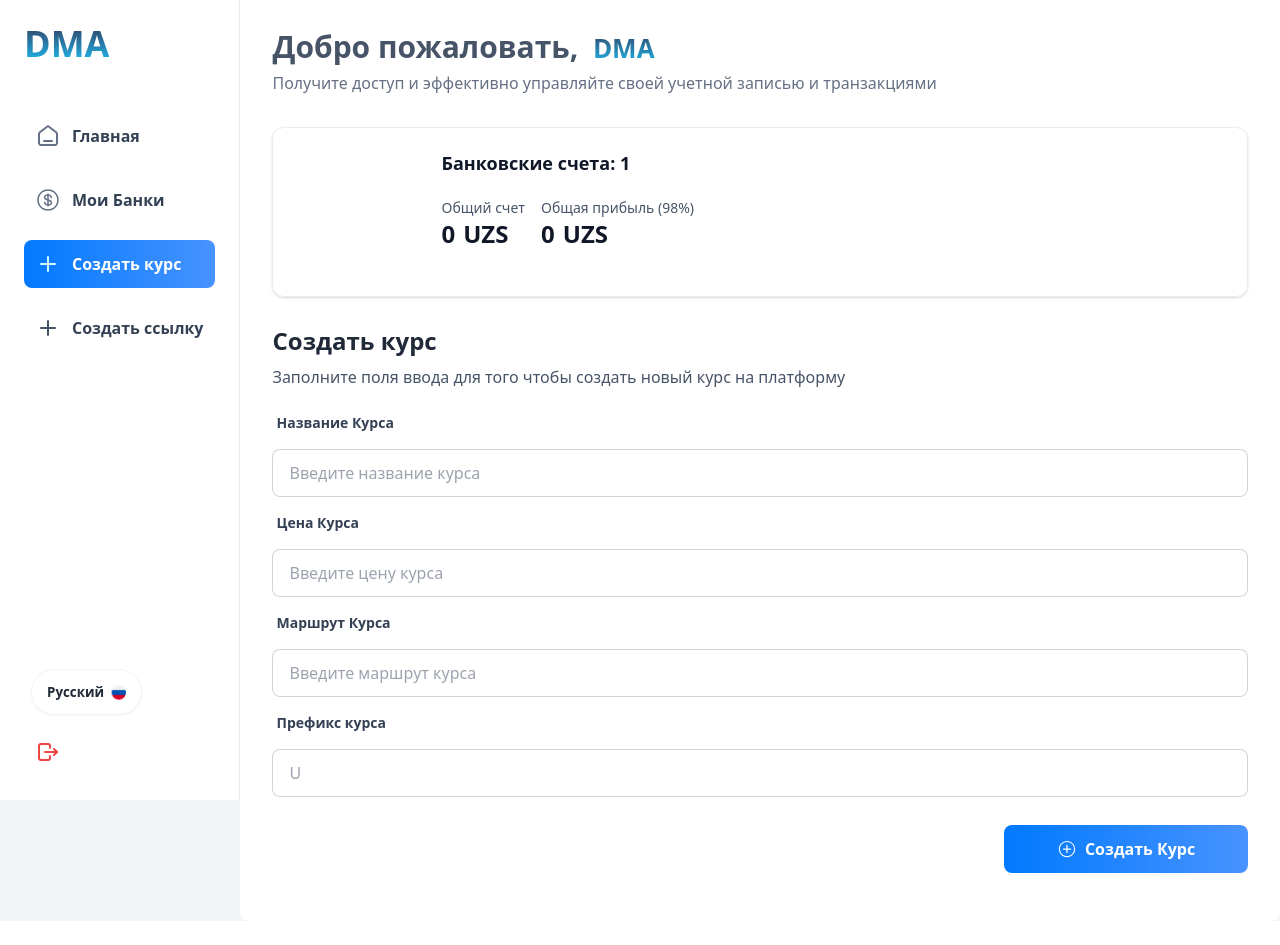
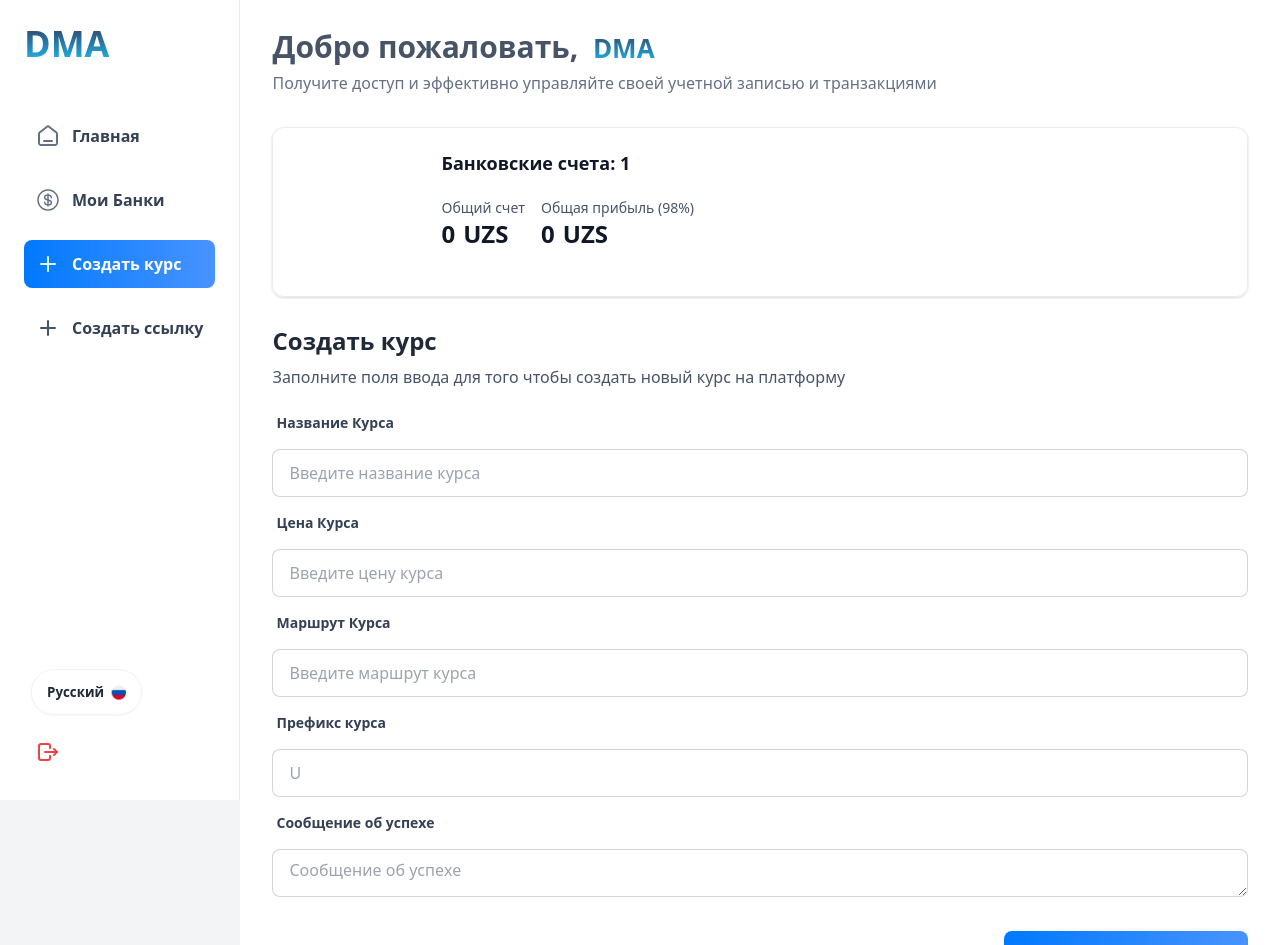
Before and after one commit to New-Payment-Project/admin-front, a React (Create React App) app: page /create-course in a window 1280 px wide. Shown: the top 945 px of the page. Before the commit the page ends 921 px from the top, so only its background shows below. Built offline with nearby package versions, Linux system fonts and the light colour scheme; sample sign-in values are in the browser's storage.

Commit message:
Added successMessage

```diff
--- a/src/components/CreateIndividualLink.jsx
+++ b/src/components/CreateIndividualLink.jsx
@@ -106,7 +106,7 @@ const CreateIndividualLink = () => {
                 <option value="" disabled>
                   {t('choose-course')}
                 </option>
-                {courses.map((course) => (
+                {courses?.map((course) => (
                   <option key={course._id} value={course._id}>
                     {course.title}
                   </option>
--- a/src/components/Filter/Filter.jsx
+++ b/src/components/Filter/Filter.jsx
@@ -97,7 +97,7 @@ const Filter = ({ courses = [], t }) => {
         >
           <option value="">{t("all-courses")}</option>
           {courses.length > 0 ? (
-            courses.map((course) => (
+            courses?.map((course) => (
               <option key={course._id} value={course.title}>
                 {course.title}
               </option>
--- a/src/locales/ru.json
+++ b/src/locales/ru.json
@@ -117,5 +117,7 @@
   "course-updated-success": "Курс успешно обновлен",
   "course-update-failed": "Не удалось обновить курс",
   "course-deleted-success": "Курс успешно удален",
-  "course-delete-failed": "Не удалось удалить курс"
+  "course-delete-failed": "Не удалось удалить курс",
+  "success-message": "Сообщение об успехе",
+  "success-message-placeholder": "Сообщение об успехе"
     }
--- a/src/locales/uz.json
+++ b/src/locales/uz.json
@@ -110,5 +110,7 @@
   "course-updated-success": "Kurs muvaffaqiyatli yangilandi",
   "course-update-failed": "Kursni yangilash muvaffaqiyatsiz tugadi",
   "course-deleted-success": "Kurs muvaffaqiyatli o'chirildi",
-  "course-delete-failed": "Kursni o'chirish muvaffaqiyatsiz tugadi"
+  "course-delete-failed": "Kursni o'chirish muvaffaqiyatsiz tugadi",
+  "success-message": "Muvaffaqiyat Xabari",
+  "success-message-placeholder": "Muvaffaqiyat Xabarini Kiriting"
 }
--- a/src/pages/CreateCourse/CreateCourse.jsx
+++ b/src/pages/CreateCourse/CreateCourse.jsx
@@ -3,9 +3,8 @@ import { toast, ToastContainer } from "react-toastify";
 import "react-toastify/dist/ReactToastify.css";
 import { IoIosAddCircleOutline } from "react-icons/io";
 import { useTranslation } from "react-i18next";
-import CryptoJS from 'crypto-js';
+import CryptoJS from "crypto-js";
 import axios from "axios";
-
 
 const CreateCourse = () => {
   const [loading, setLoading] = useState(false);
@@ -17,7 +16,8 @@ const CreateCourse = () => {
     category: "",
     price: "",
     route: "",
-    prefix: ""
+    prefix: "",
+    successMessage: ""
   });
 
   const handleInputChange = (e) => {
@@ -35,10 +35,10 @@ const CreateCourse = () => {
     setPrefix(e.target.value);
   };
 
-  const secretKey = process.env.REACT_APP_SECRET_KEY || 'your-secret-key';
+  const secretKey = process.env.REACT_APP_SECRET_KEY || "your-secret-key";
 
   const decryptToken = () => {
-    const encryptedToken = localStorage.getItem('token');
+    const encryptedToken = localStorage.getItem("token");
     const bytes = CryptoJS.AES.decrypt(encryptedToken, secretKey);
     return bytes.toString(CryptoJS.enc.Utf8);
   };
@@ -64,7 +64,8 @@ const CreateCourse = () => {
 
       if (response.status === 409) {
         toast.error(t("course-route-exists"));
-      } else if (response.status === 201) { // Assuming 201 for success
+      } else if (response.status === 201) {
+        // Assuming 201 for success
         toast.success(t("course-success"));
         setCourseData({
           title: "",
@@ -72,9 +73,11 @@ const CreateCourse = () => {
           category: "",
           price: "",
           route: "",
-          prefix: ""
+          prefix: "",
+          successMessage: ""
         });
-        setPrefix(""); // Reset prefix to empty after submission
+        setPrefix("");
+        console.log(finalCourseData) // Reset prefix to empty after submission
       } else {
         toast.error(t("course-error"));
       }
@@ -90,12 +93,16 @@ const CreateCourse = () => {
     <div className="px-5 md:px-8 pb-12 bg-white rounded-lg shadow-lg max-w-full mx-auto">
       <ToastContainer />
 
-      <h1 className="text-2xl font-semibold text-gray-800 mb-2">{t("create-course")}</h1>
+      <h1 className="text-2xl font-semibold text-gray-800 mb-2">
+        {t("create-course")}
+      </h1>
       <p className="text-gray-600 mb-4">{t("course-desc")}</p>
 
       <form onSubmit={handleSubmit} className="space-y-2">
         <label className="label">
-          <span className="label-text font-semibold text-gray-700">{t("course-title")}</span>
+          <span className="label-text font-semibold text-gray-700">
+            {t("course-title")}
+          </span>
         </label>
         <input
           type="text"
@@ -108,7 +115,9 @@ const CreateCourse = () => {
         />
 
         <label className="label">
-          <span className="label-text font-semibold text-gray-700">{t("course-price")}</span>
+          <span className="label-text font-semibold text-gray-700">
+            {t("course-price")}
+          </span>
         </label>
         <input
           type="number"
@@ -116,7 +125,7 @@ const CreateCourse = () => {
           value={courseData.price}
           onChange={handleInputChange}
           style={{
-            MozAppearance: 'textfield',
+            MozAppearance: "textfield",
           }}
           placeholder={t("course-price-placeholder")}
           className="input input-bordered w-full px-4 py-2 border rounded-lg focus:ring-2 focus:ring-blue-500"
@@ -124,7 +133,9 @@ const CreateCourse = () => {
         />
 
         <label className="label">
-          <span className="label-text font-semibold text-gray-700">{t("course-route")}</span>
+          <span className="label-text font-semibold text-gray-700">
+            {t("course-route")}
+          </span>
         </label>
         <input
           type="text"
@@ -138,13 +149,29 @@ const CreateCourse = () => {
 
         {/* Prefix input with placeholder "U", value hidden unless edited */}
         <label className="label">
-          <span className="label-text font-semibold text-gray-700">{t("course-prefix")}</span>
+          <span className="label-text font-semibold text-gray-700">
+            {t("course-prefix")}
+          </span>
         </label>
         <input
           type="text"
           value={prefix}
           onChange={handlePrefixChange}
           placeholder="U" // Placeholder shows "U" but input is initially empty
+          className="input input-bordered w-full px-4 py-2 border rounded-lg focus:ring-2 focus:ring-blue-500"
+        />
+
+        <label className="label">
+          <span className="label-text font-semibold text-gray-700">
+            {t("success-message")}
+          </span>
+        </label>
+        <textarea
+          type="text"
+          name="successMessage"
+          value={courseData.successMessage}
+          onChange={handleInputChange}
+          placeholder={t("success-message-placeholder")}
           className="input input-bordered w-full px-4 py-2 border rounded-lg focus:ring-2 focus:ring-blue-500"
         />
 
--- a/src/pages/CreateLink/CreateLink.jsx
+++ b/src/pages/CreateLink/CreateLink.jsx
@@ -101,10 +101,10 @@ const CoursesTable = () => {
           },
         }
       );
-      const updatedCourses = courses.map((course) =>
+      const updatedCourses = courses?.map((course) =>
         course._id === selectedCourse._id ? { ...course, ...updatedData } : course
       );
-      const updatedFilteredCourses = filteredCourses.map((course) =>
+      const updatedFilteredCourses = filteredCourses?.map((course) =>
         course._id === selectedCourse._id ? { ...course, ...updatedData } : course
       );
 
@@ -224,7 +224,7 @@ const CoursesTable = () => {
                 </thead>
                 <tbody className="bg-white divide-y divide-gray-200">
                   {currentCourses.length > 0 ? (
-                    currentCourses.map((course, index) => (
+                    currentCourses?.map((course, index) => (
                       <tr key={index} className="hover:bg-gray-50">
                         <td className="px-4 py-2">{course.title}</td>
                         <td className="px-4 py-2">{course.prefix}</td>
@@ -280,7 +280,7 @@ const CoursesTable = () => {
 
           {/* Card Layout for Mobile */}
           <div className="block md:hidden">
-            {currentCourses.map((course, index) => (
+            {currentCourses?.map((course, index) => (
               <div
                 key={index}
                 className="p-4 mb-4 bg-white border border-gray-200 rounded-lg shadow-md"
```
